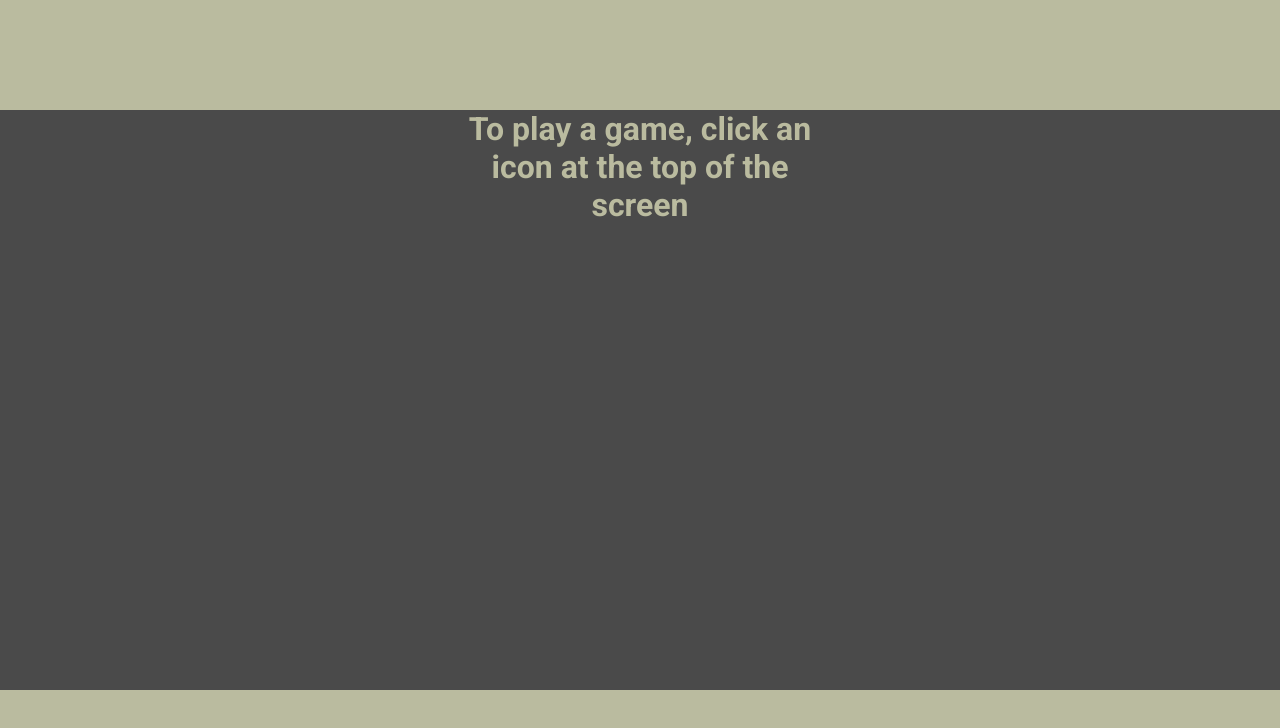
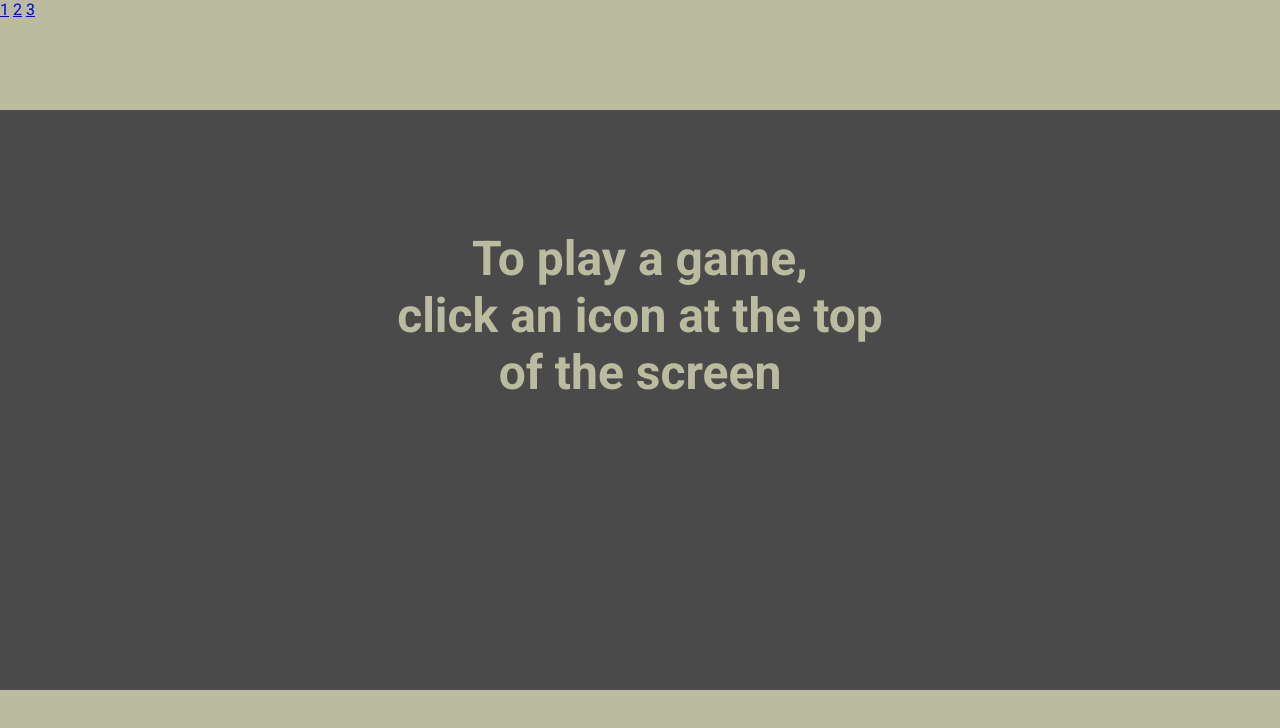
Before and after one commit to G-Milzink/CI_PP2_GS, a plain HTML site: page index.html in a window 1280 px wide. Drawn offline with Linux system fonts and the light colour scheme.

Commit message:
improved positioning for index.html

```diff
--- a/assets/css/style.css
+++ b/assets/css/style.css
@@ -1,6 +1,7 @@
 /* Google fonts: */
 @import url('https://fonts.googleapis.com/css2?family=Roboto:wght@400;700&display=swap');
 
+/* General styling */
 * {
     margin: 0;
     padding: 0;
@@ -16,23 +17,20 @@ body {
 header, footer {
     background-color: #BABB9F;
     height: 110px;
-    position: fixed;
     width: 100vw;
 }
 
-header {
-    top: 0;
-}
-
 footer {
+    position: fixed;
     bottom: 0;
 }
 
+/* index.html specific styling */
 #greeting {
     position: relative;
-    top: 110px;
+    width: 50vw;
+    height: calc(100vh-220px);
+    margin: 120px auto 0 auto;
     text-align: center;
-    width: 30vw;
-    height: calc(100vh-220px);
-    margin: 0 auto 0 auto;
+    font-size: 300%;
 }
--- a/index.html
+++ b/index.html
@@ -10,14 +10,13 @@
 <body>
     <header>
         <div id="game-select-area">
-            <a href="rps.html"><img src="" alt=""></a>
-            <a href="quizzit.html"><img src="" alt=""></a>
-            <a href="guillotine.html"><img src="" alt=""></a>
+            <a href="rps.html">1<img src="" alt=""></a>
+            <a href="quizzit.html">2<img src="" alt=""></a>
+            <a href="guillotine.html">3<img src="" alt=""></a>
         </div>
     </header>
-    <div id="greeting">
-        <h1>To play a game,
-            click an icon at the top of the screen</h1>
+    <div>
+        <h1 id="greeting">To play a game, <br>click an icon at the top<br>of the screen</h1>
     </div>
     <footer>
         <a href="form.html"><img src="" alt=""></a>
```
